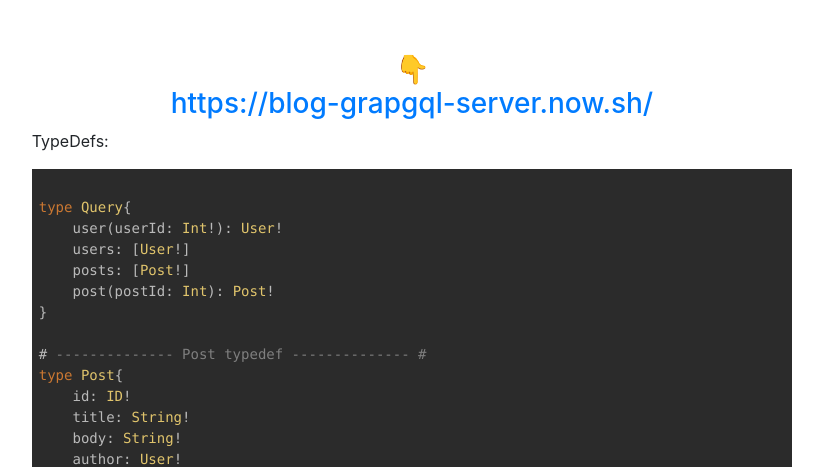
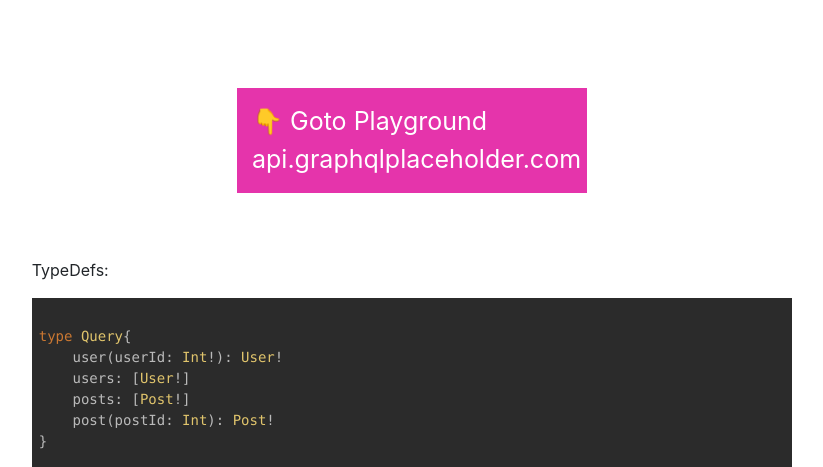
Before and after one commit to graphql-placeholder/website, a Gatsby site: page / in a window 1280 px wide. Shown: the part 333-800 px from the top of the page, without its empty margins (228-1051 px from the left). Built offline with nearby package versions, Linux system fonts and the light colour scheme; Gatsby itself is replaced by a stand-in of ours.

Commit message:
add api url

```diff
--- a/src/pages/index.js
+++ b/src/pages/index.js
@@ -14,19 +14,30 @@ const StyledContents = styled.div`
     }
 `
 
+const StyledApiUrl = styled.div`
+    width: 350px;
+    margin: auto;
+    background: rgba(229, 52, 171, 1);
+    padding: 15px;
+    font-size: 25px;
+    color: #fff;
+
+    margin-top: 35px;
+    margin-bottom: 65px;
+
+    a {
+        color: #fff;
+    }
+`
+
 const Index = () => {
     return (
         <Layout>
-            <Helmet>
-                <title>GrapgQL Placeholder | Fake graphql api for testing and prototyping</title>
-            </Helmet>
-            <h3 className="text-center">
-                <span className="hand">👇</span>
-
+            <StyledApiUrl>
+                <span className="hand">👇 Goto Playground</span>
                 <br />
-
-                <a href="https://blog-grapgql-server.now.sh/">https://blog-grapgql-server.now.sh/</a>
-            </h3>
+                <a href="https://api.graphqlplaceholder.com">api.graphqlplaceholder.com</a>
+            </StyledApiUrl>
             <StyledContents>
                 <p>TypeDefs:</p>
                 <TypeDefs />
```
Also changed, not shown: src/components/HeadTag.js (added, +19 -0 lines), static/images/og.png (added), 1 other file.
